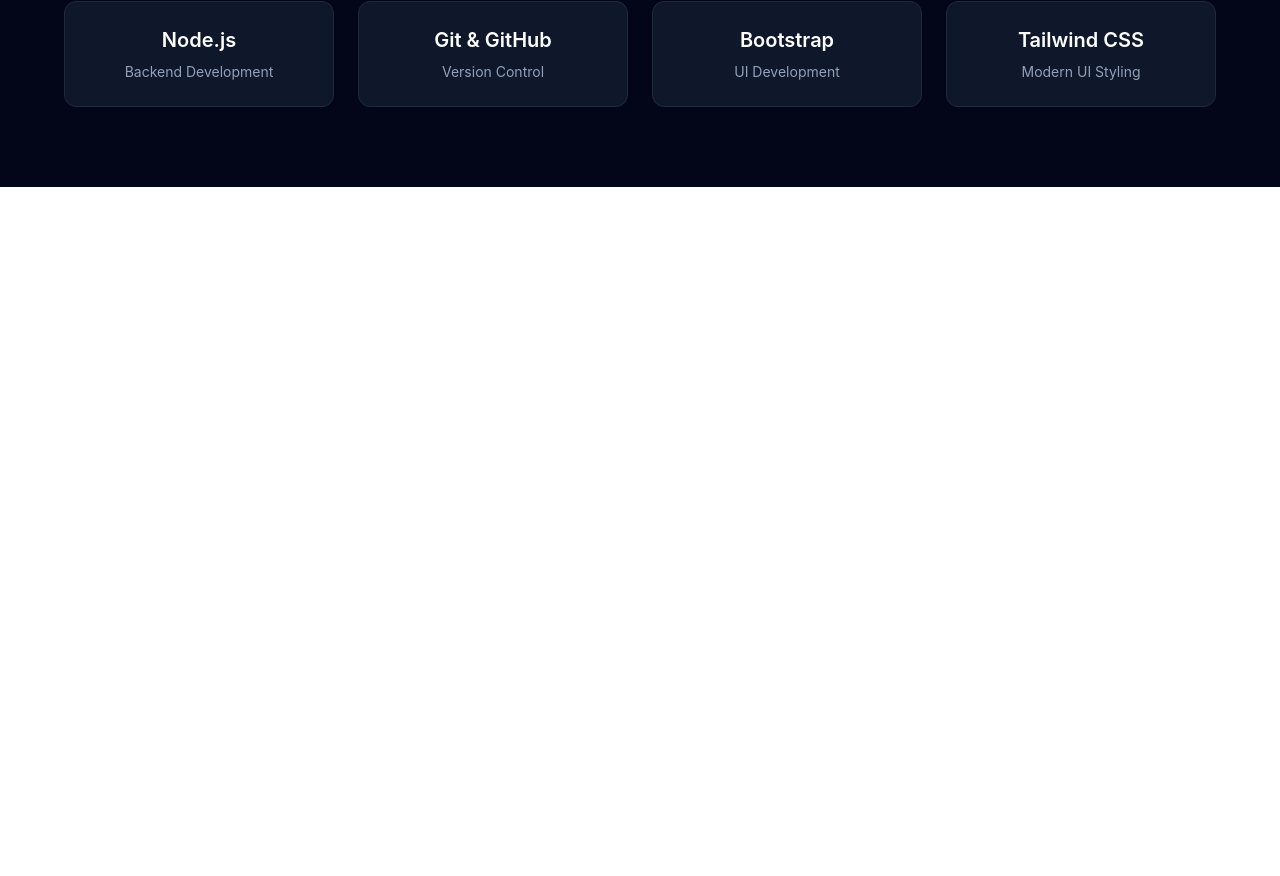
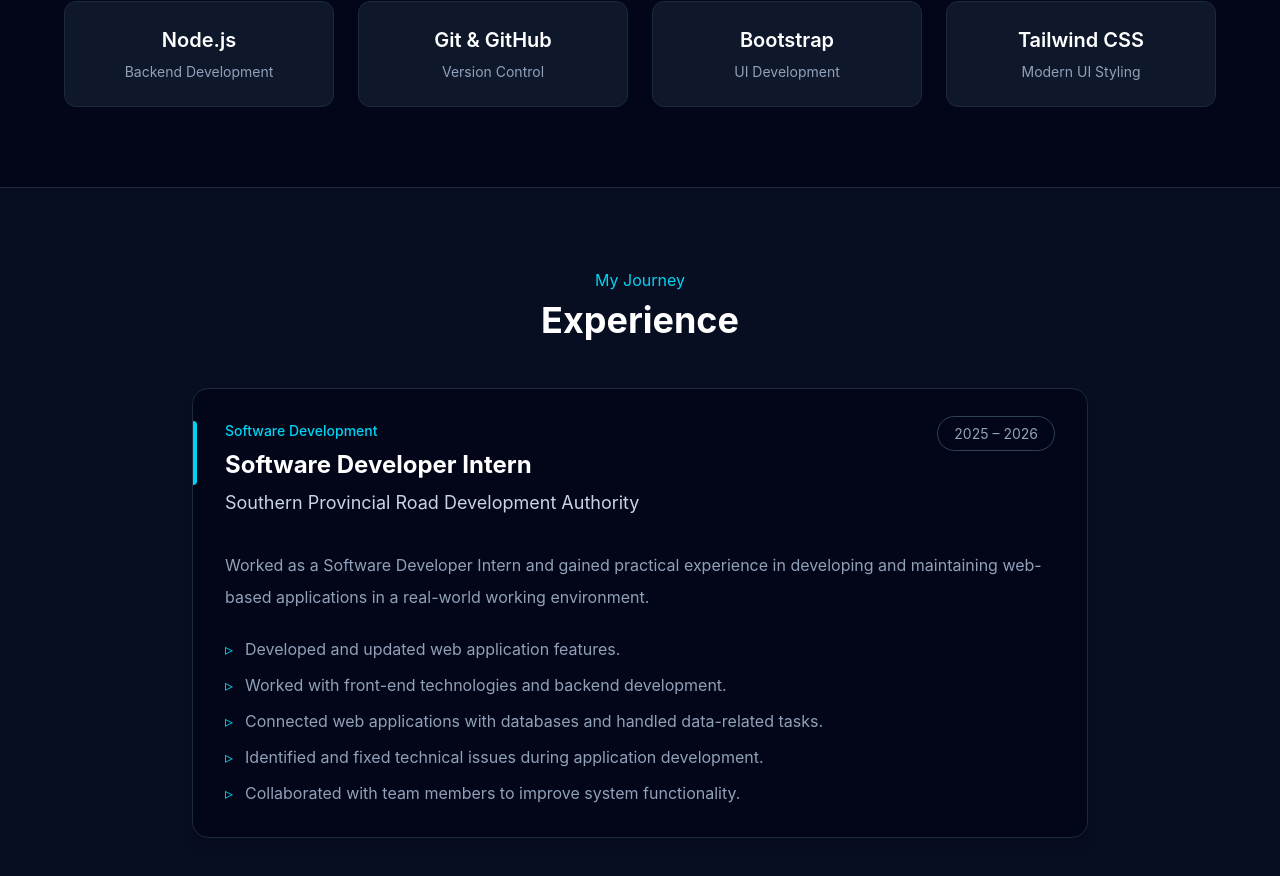
Before and after one commit to SAWANDI2001/my-portfolio, a React (Vite) app: page / in a window 1280 px wide. Shown: the part 1858-2734 px from the top of the page. Before the commit the page ends 2045 px from the top, so only its background shows below. Built offline with nearby package versions, Linux system fonts and the light colour scheme.

Commit message:
Add experience section

```diff
--- a/src/App.jsx
+++ b/src/App.jsx
@@ -1,11 +1,9 @@
 function App() {
   return (
     <div className="min-h-screen bg-slate-950 text-white">
-
       {/* Navbar */}
       <nav className="border-b border-slate-800">
         <div className="mx-auto flex max-w-6xl items-center justify-between px-6 py-5">
-
           {/* Logo */}
           <a href="#" className="text-2xl font-bold">
             Nawodya<span className="text-cyan-400">.</span>
@@ -13,12 +11,17 @@
 
           {/* Navigation */}
           <div className="hidden gap-8 md:flex">
-            <a href="#" className="text-cyan-400">Home</a>
+            <a href="#" className="text-cyan-400">
+              Home
+            </a>
             <a href="#about" className="text-slate-300 hover:text-white">
               About
             </a>
             <a href="#skills" className="text-slate-300 hover:text-white">
               Skills
+            </a>
+            <a href="#experience" className="text-slate-300 hover:text-white">
+              Experience
             </a>
             <a href="#projects" className="text-slate-300 hover:text-white">
               Projects
@@ -27,27 +30,19 @@
               Contact
             </a>
           </div>
-
         </div>
       </nav>
 
       {/* Hero Section */}
       <section className="mx-auto flex min-h-[calc(100vh-80px)] max-w-6xl items-center px-6 py-20">
-
         <div className="grid w-full items-center gap-12 md:grid-cols-2">
-
           {/* Left Side */}
           <div>
-
-            <p className="mb-4 text-lg font-medium text-cyan-400">
-              Hello, I'm
-            </p>
+            <p className="mb-4 text-lg font-medium text-cyan-400">Hello, I'm</p>
 
             <h1 className="text-5xl font-bold leading-tight md:text-6xl">
               J.P.S.
-              <span className="block text-cyan-400">
-                Nawodya
-              </span>
+              <span className="block text-cyan-400">Nawodya</span>
             </h1>
 
             <h2 className="mt-6 text-2xl font-semibold text-slate-300">
@@ -55,14 +50,13 @@
             </h2>
 
             <p className="mt-6 max-w-xl text-lg leading-8 text-slate-400">
-              I build responsive and user-friendly web applications
-              using modern web technologies. I enjoy learning new
-              technologies and turning ideas into practical solutions.
+              I build responsive and user-friendly web applications using modern
+              web technologies. I enjoy learning new technologies and turning
+              ideas into practical solutions.
             </p>
 
             {/* Buttons */}
             <div className="mt-8 flex flex-wrap gap-4">
-
               <a
                 href="#projects"
                 className="rounded-lg bg-cyan-500 px-6 py-3 font-semibold text-slate-950 transition hover:bg-cyan-400"
@@ -76,32 +70,20 @@
               >
                 Contact Me
               </a>
-
             </div>
-
           </div>
 
           {/* Right Side */}
           <div className="flex justify-center">
+            <div className="flex h-72 w-72 items-center justify-center rounded-full border border-cyan-400/30 bg-slate-900 shadow-2xl shadow-cyan-500/10 md:h-96 md:w-96">
+              <div className="text-center">
+                <div className="text-7xl font-bold text-cyan-400">JPSN</div>
 
-            <div className="flex h-72 w-72 items-center justify-center rounded-full border border-cyan-400/30 bg-slate-900 shadow-2xl shadow-cyan-500/10 md:h-96 md:w-96">
-
-              <div className="text-center">
-                <div className="text-7xl font-bold text-cyan-400">
-                  JPSN
+                <p className="mt-3 text-slate-400">Software Developer</p>
               </div>
-
-                <p className="mt-3 text-slate-400">
-                   Software Developer
-                </p>
             </div>
-
           </div>
-
         </div>
-
-        </div>
-
       </section>
 
       {/* About Section */}
@@ -110,45 +92,36 @@
         className="border-t border-slate-800 bg-slate-900/50 px-6 py-20"
       >
         <div className="mx-auto max-w-6xl">
-
           {/* Section Title */}
           <div className="mb-12 text-center">
             <p className="text-cyan-400">Get To Know Me</p>
 
-      <h2 className="mt-2 text-4xl font-bold">
-        About Me
-      </h2>
+            <h2 className="mt-2 text-4xl font-bold">About Me</h2>
           </div>
 
           {/* About Content */}
           <div className="grid gap-10 md:grid-cols-2">
-
             {/* Left Side */}
             <div>
-        <h3 className="text-2xl font-semibold">
-          Software Developer
-        </h3>
+              <h3 className="text-2xl font-semibold">Software Developer</h3>
 
               <p className="mt-5 leading-8 text-slate-400">
-          I am a motivated Software Developer with a strong interest
-          in developing web applications and software solutions.
-          I enjoy solving problems, learning new technologies, and
-          building applications that are simple, useful, and
-          user-friendly.
+                I am a motivated Software Developer with a strong interest in
+                developing web applications and software solutions. I enjoy
+                solving problems, learning new technologies, and building
+                applications that are simple, useful, and user-friendly.
               </p>
 
               <p className="mt-4 leading-8 text-slate-400">
-          I have hands-on experience working with front-end
-          development, back-end technologies, databases, and
-          version control. I am continuously improving my technical
-          skills and exploring modern software development
-          technologies.
+                I have hands-on experience working with front-end development,
+                back-end technologies, databases, and version control. I am
+                continuously improving my technical skills and exploring modern
+                software development technologies.
               </p>
             </div>
 
             {/* Right Side */}
             <div className="grid grid-cols-2 gap-4">
-
               <div className="rounded-xl border border-slate-800 bg-slate-950 p-6">
                 <h4 className="text-lg font-semibold text-cyan-400">
                   Education
@@ -184,38 +157,27 @@
                   Always Learning New Technologies
                 </p>
               </div>
-
             </div>
-
           </div>
         </div>
       </section>
 
       {/* Skills Section */}
-<section
-  id="skills"
-  className="border-t border-slate-800 px-6 py-20"
->
+      <section id="skills" className="border-t border-slate-800 px-6 py-20">
         <div className="mx-auto max-w-6xl">
-
           {/* Section Title */}
           <div className="mb-12 text-center">
             <p className="text-cyan-400">What I Work With</p>
 
-      <h2 className="mt-2 text-4xl font-bold">
-        My Skills
-      </h2>
+            <h2 className="mt-2 text-4xl font-bold">My Skills</h2>
           </div>
 
           {/* Skills Grid */}
           <div className="grid gap-6 sm:grid-cols-2 md:grid-cols-3 lg:grid-cols-4">
-
             {/* Skill Card */}
             <div className="rounded-xl border border-slate-800 bg-slate-900 p-6 text-center transition hover:-translate-y-1 hover:border-cyan-400">
               <h3 className="text-xl font-semibold">HTML</h3>
-        <p className="mt-2 text-sm text-slate-400">
-          Web Structure
-        </p>
+              <p className="mt-2 text-sm text-slate-400">Web Structure</p>
             </div>
 
             <div className="rounded-xl border border-slate-800 bg-slate-900 p-6 text-center transition hover:-translate-y-1 hover:border-cyan-400">
@@ -241,9 +203,7 @@
 
             <div className="rounded-xl border border-slate-800 bg-slate-900 p-6 text-center transition hover:-translate-y-1 hover:border-cyan-400">
               <h3 className="text-xl font-semibold">PHP</h3>
-        <p className="mt-2 text-sm text-slate-400">
-          Backend Development
-        </p>
+              <p className="mt-2 text-sm text-slate-400">Backend Development</p>
             </div>
 
             <div className="rounded-xl border border-slate-800 bg-slate-900 p-6 text-center transition hover:-translate-y-1 hover:border-cyan-400">
@@ -255,52 +215,124 @@
 
             <div className="rounded-xl border border-slate-800 bg-slate-900 p-6 text-center transition hover:-translate-y-1 hover:border-cyan-400">
               <h3 className="text-xl font-semibold">MySQL</h3>
-        <p className="mt-2 text-sm text-slate-400">
-          Database Management
-        </p>
+              <p className="mt-2 text-sm text-slate-400">Database Management</p>
             </div>
 
             <div className="rounded-xl border border-slate-800 bg-slate-900 p-6 text-center transition hover:-translate-y-1 hover:border-cyan-400">
               <h3 className="text-xl font-semibold">MongoDB</h3>
-        <p className="mt-2 text-sm text-slate-400">
-          NoSQL Database
-        </p>
+              <p className="mt-2 text-sm text-slate-400">NoSQL Database</p>
             </div>
 
             <div className="rounded-xl border border-slate-800 bg-slate-900 p-6 text-center transition hover:-translate-y-1 hover:border-cyan-400">
               <h3 className="text-xl font-semibold">Node.js</h3>
-        <p className="mt-2 text-sm text-slate-400">
-          Backend Development
-        </p>
+              <p className="mt-2 text-sm text-slate-400">Backend Development</p>
             </div>
 
             <div className="rounded-xl border border-slate-800 bg-slate-900 p-6 text-center transition hover:-translate-y-1 hover:border-cyan-400">
               <h3 className="text-xl font-semibold">Git &amp; GitHub</h3>
-        <p className="mt-2 text-sm text-slate-400">
-          Version Control
-        </p>
+              <p className="mt-2 text-sm text-slate-400">Version Control</p>
             </div>
 
             <div className="rounded-xl border border-slate-800 bg-slate-900 p-6 text-center transition hover:-translate-y-1 hover:border-cyan-400">
               <h3 className="text-xl font-semibold">Bootstrap</h3>
-        <p className="mt-2 text-sm text-slate-400">
-          UI Development
-        </p>
+              <p className="mt-2 text-sm text-slate-400">UI Development</p>
             </div>
 
             <div className="rounded-xl border border-slate-800 bg-slate-900 p-6 text-center transition hover:-translate-y-1 hover:border-cyan-400">
               <h3 className="text-xl font-semibold">Tailwind CSS</h3>
-        <p className="mt-2 text-sm text-slate-400">
-          Modern UI Styling
-        </p>
+              <p className="mt-2 text-sm text-slate-400">Modern UI Styling</p>
             </div>
-
           </div>
         </div>
       </section>
 
+      {/* Experience Section */}
+      <section
+        id="experience"
+        className="border-t border-slate-800 bg-slate-900/50 px-6 py-20"
+      >
+        <div className="mx-auto max-w-6xl">
+          {/* Section Title */}
+          <div className="mb-12 text-center">
+            <p className="text-cyan-400">My Journey</p>
+
+            <h2 className="mt-2 text-4xl font-bold">Experience</h2>
           </div>
-  )
+
+          {/* Experience Card */}
+          <div className="mx-auto max-w-4xl">
+            <div className="relative rounded-2xl border border-slate-800 bg-slate-950 p-8 shadow-lg">
+              {/* Timeline Line */}
+              <div className="absolute left-0 top-8 h-16 w-1 rounded-r bg-cyan-400"></div>
+
+              <div className="md:flex md:items-start md:justify-between">
+                {/* Experience Details */}
+                <div>
+                  <p className="text-sm font-medium text-cyan-400">
+                    Software Development
+                  </p>
+
+                  <h3 className="mt-2 text-2xl font-bold">
+                    Software Developer Intern
+                  </h3>
+
+                  <p className="mt-2 text-lg text-slate-300">
+                    Southern Provincial Road Development Authority
+                  </p>
+                </div>
+
+                {/* Date */}
+                <div className="mt-4 md:mt-0">
+                  <span className="rounded-full border border-slate-700 px-4 py-2 text-sm text-slate-400">
+                    2025 – 2026
+                  </span>
+                </div>
+              </div>
+
+              {/* Description */}
+              <div className="mt-8">
+                <p className="leading-8 text-slate-400">
+                  Worked as a Software Developer Intern and gained practical
+                  experience in developing and maintaining web-based
+                  applications in a real-world working environment.
+                </p>
+
+                <ul className="mt-6 space-y-3 text-slate-400">
+                  <li className="flex gap-3">
+                    <span className="text-cyan-400">▹</span>
+                    Developed and updated web application features.
+                  </li>
+
+                  <li className="flex gap-3">
+                    <span className="text-cyan-400">▹</span>
+                    Worked with front-end technologies and backend development.
+                  </li>
+
+                  <li className="flex gap-3">
+                    <span className="text-cyan-400">▹</span>
+                    Connected web applications with databases and handled
+                    data-related tasks.
+                  </li>
+
+                  <li className="flex gap-3">
+                    <span className="text-cyan-400">▹</span>
+                    Identified and fixed technical issues during application
+                    development.
+                  </li>
+
+                  <li className="flex gap-3">
+                    <span className="text-cyan-400">▹</span>
+                    Collaborated with team members to improve system
+                    functionality.
+                  </li>
+                </ul>
+              </div>
+            </div>
+          </div>
+        </div>
+      </section>
+    </div>
+  );
 }
 
-export default App
+export default App;
```
Lines whose indentation alone changed are shown as unchanged.
